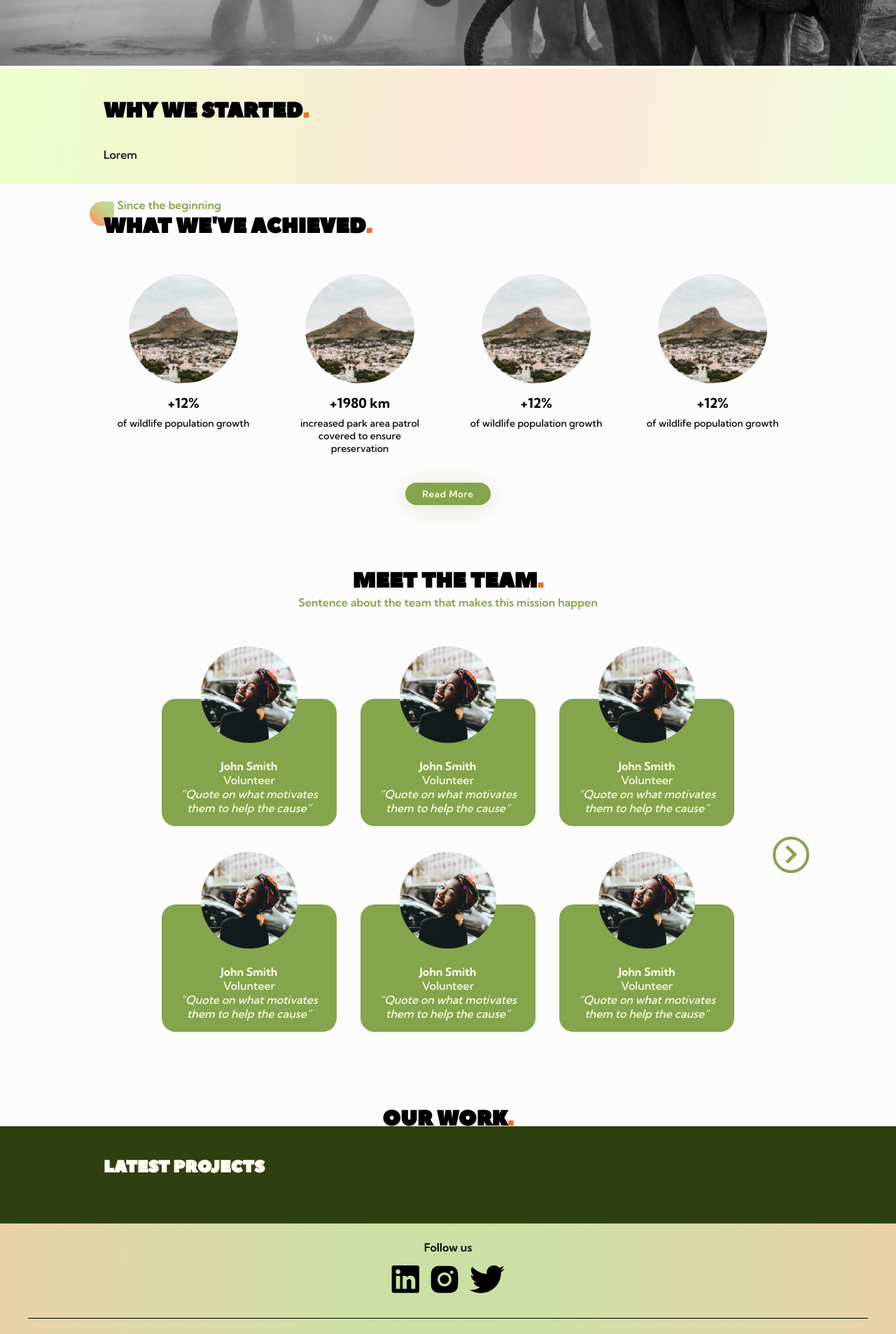
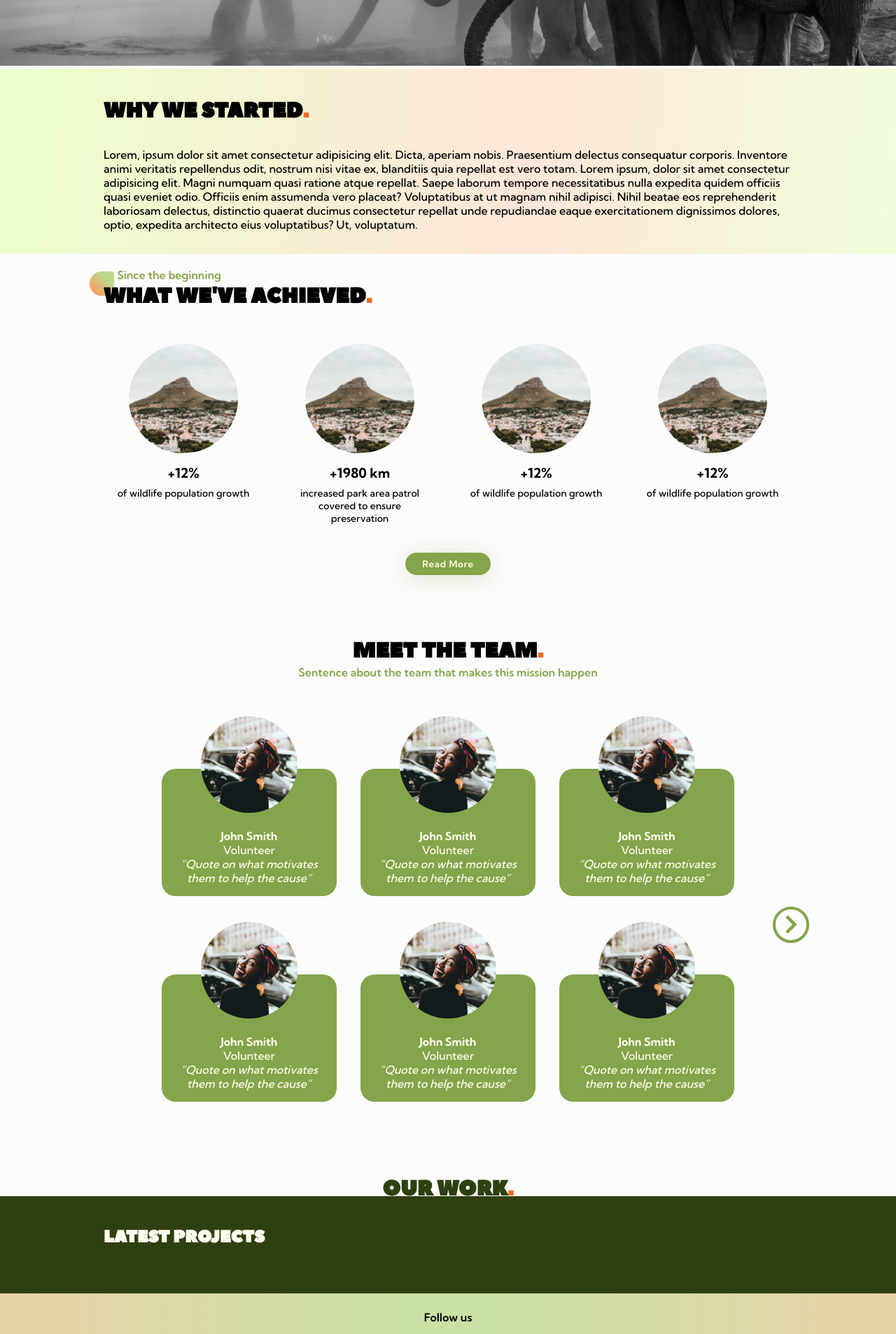
Before and after one commit to havoriskova/icf-website, a Next.js app: page /about in a window 1280 px wide. Shown: the part 695-2602 px from the top of the page at 70% size. Built offline with nearby package versions, Linux system fonts and the light colour scheme.

Commit message:
added emmet placeholder text
- there's need to adjust settings in VS Code for using emmet in js files

```diff
--- a/components/Founding.js
+++ b/components/Founding.js
@@ -10,7 +10,16 @@ export default function Founding() {
 
             <div> {/* flex parent */}
                 <p>
-                    Lorem
+                    Lorem, ipsum dolor sit amet consectetur adipisicing elit.
+                    Dicta, aperiam nobis. Praesentium delectus consequatur corporis.
+                    Inventore animi veritatis repellendus odit, nostrum nisi vitae ex,
+                    blanditiis quia repellat est vero totam.
+                    Lorem ipsum, dolor sit amet consectetur adipisicing elit. Magni numquam quasi ratione atque repellat.
+                    Saepe laborum tempore necessitatibus nulla expedita quidem officiis quasi eveniet odio.
+                    Officiis enim assumenda vero placeat?
+                    Voluptatibus at ut magnam nihil adipisci. Nihil beatae eos reprehenderit laboriosam delectus,
+                    distinctio quaerat ducimus consectetur repellat unde repudiandae eaque exercitationem dignissimos dolores, optio,
+                    expedita architecto eius voluptatibus? Ut, voluptatum.
                 </p>
 
                 <div>
--- a/components/Projects.js
+++ b/components/Projects.js
@@ -5,7 +5,7 @@ export default function Projects() {
     return(
         <div className="contentWidth">
             <div className="headingForSections centeredText">
-                <h3>Our work<span className='headingRedDot'>.</span></h3>
+                <h3 className="greenHeading">Our work<span className='headingRedDot'>.</span></h3>
             </div>
 
             <h3 className="whiteText headerMd">latest projects</h3>
--- a/components/navbar.module.css
+++ b/components/navbar.module.css
@@ -3,10 +3,10 @@
     color: blue;
 }
 
-.navbarContainer {
-    /* position: absolute; */
+/* .navbarContainer {
+    /* position: absolute;
 
-}
+} */
 
 .flexRow {
     display: flex;
--- a/styles/globals.css
+++ b/styles/globals.css
@@ -118,7 +118,7 @@ font-family: 'PeaceSans';
 }
 
 .greenHeading {
-  color: var(--middle-green);
+  color: var(--dark-green);
 }
 
 .centeredWithLeave {
```
Also changed, not shown: components/OurStories.js (+9 -1 lines).
